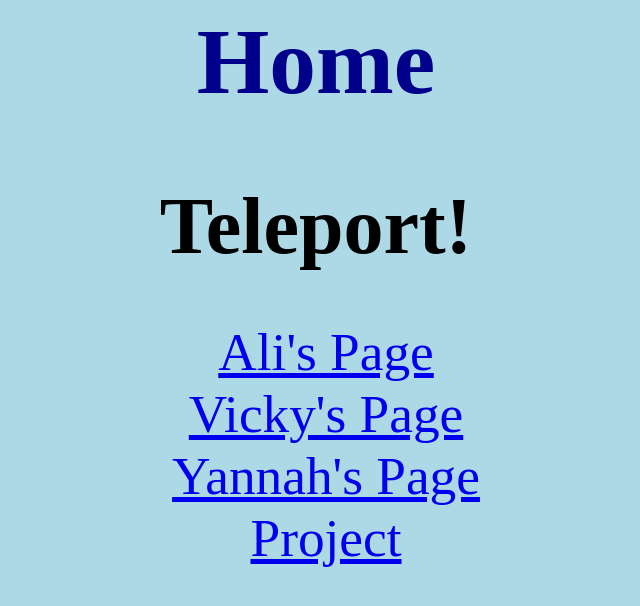
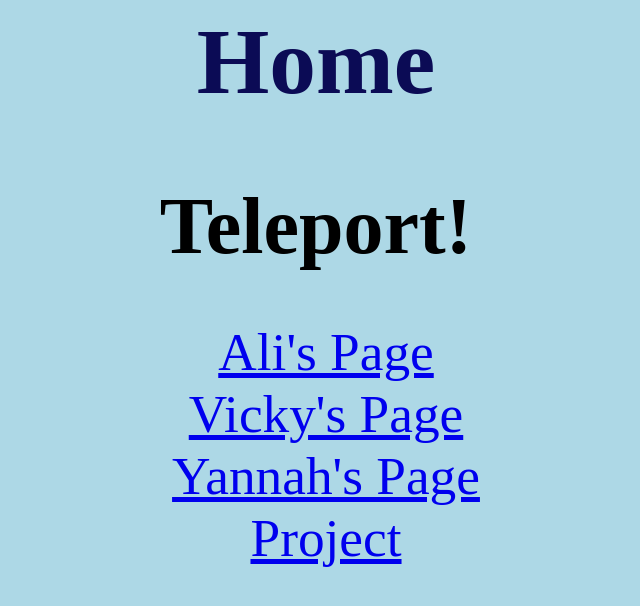
Before and after one commit to aadegeye/aadegeye.github.io, a plain HTML site: page index.html in a window 1280 px wide. Shown: the whole page, without its empty margins (324-964 px from the left). Drawn offline with Linux system fonts and the light colour scheme.

Commit message:
Blue maize and blue ;P

```diff
--- a/index.html
+++ b/index.html
@@ -39,7 +39,7 @@
 <style>
     h1 {
         text-align: center;
-        color: darkblue;
+        color: rgb(11, 11, 85);;
         font-size: 70pt;
     }
 
```
Also changed, not shown: ali.html (+1 -1 lines), proj.html (+1 -1 lines), projSol.html (+1 -1 lines), vicky.html (+1 -1 lines), yannah.html (+1 -1 lines).
